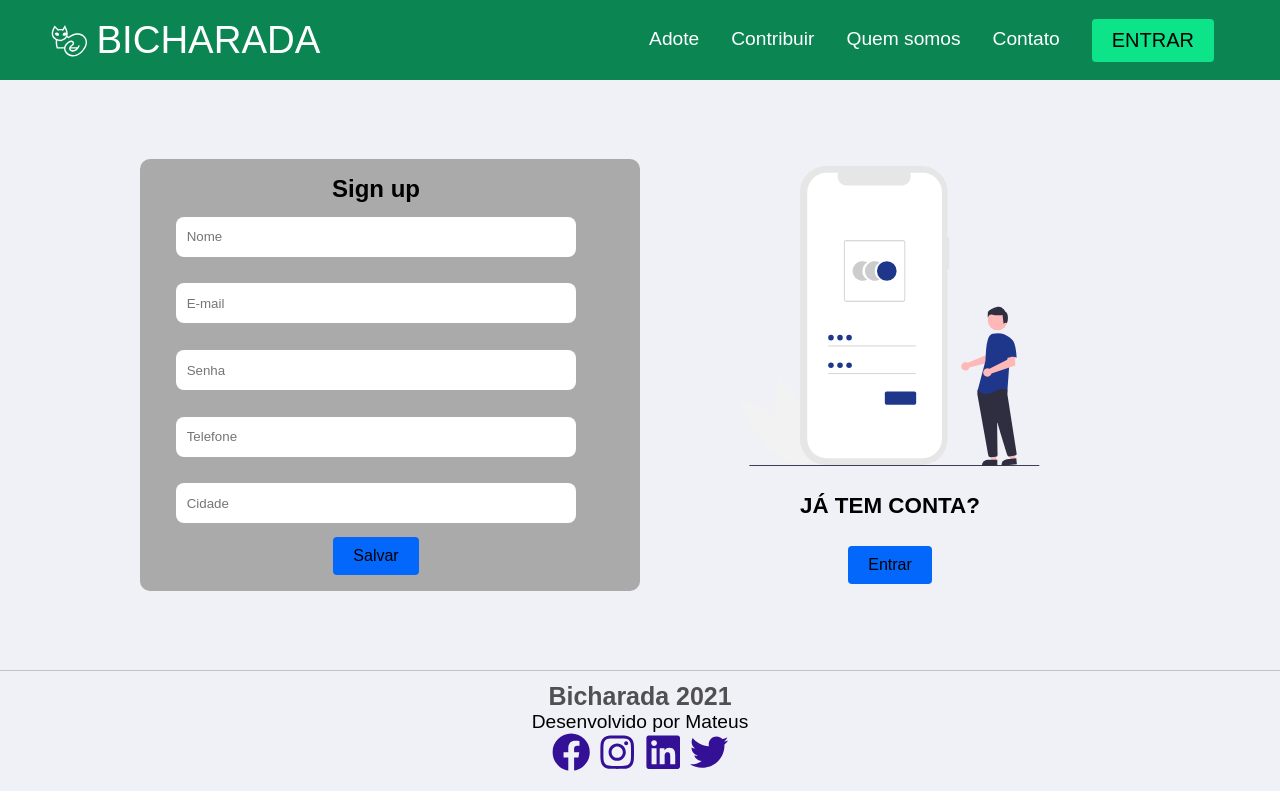
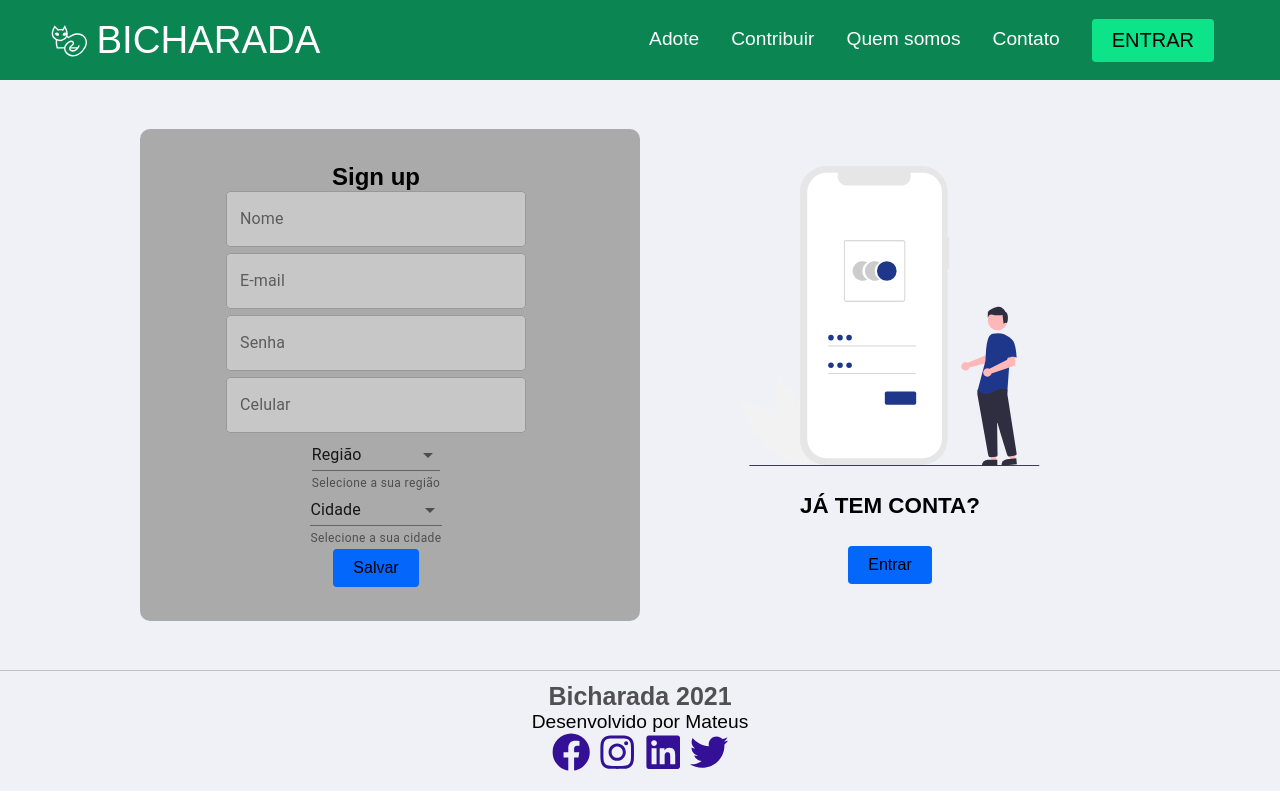
Before and after one commit to mateus-luciano/bicharada-web, a React (Create React App) app: page /sign-up in a window 1280 px wide. Built offline with nearby package versions, Linux system fonts and the light colour scheme; no server answers.

Commit message:
installed dependencies

```diff
--- a/package.json
+++ b/package.json
@@ -13,6 +13,7 @@
     "react": "^17.0.2",
     "react-dom": "^17.0.2",
     "react-icons": "^4.2.0",
+    "react-input-mask": "^2.0.4",
     "react-redux": "^7.2.4",
     "react-router-dom": "^5.2.0",
     "react-scripts": "4.0.3",
--- a/src/pages/SignUp/index.jsx
+++ b/src/pages/SignUp/index.jsx
@@ -1,7 +1,16 @@
 import { useState } from 'react';
 import { useDispatch } from 'react-redux';
 import { useHistory } from 'react-router-dom';
-import { Input, Button } from '../../styles/global';
+
+import {
+  FormControl,
+  Select,
+  MenuItem,
+  FormHelperText,
+  TextField,
+} from '@material-ui/core';
+
+import { Button } from '../../styles/global';
 
 import Spinner from '../../components/Spinner';
 
@@ -18,6 +27,7 @@ import {
   IntLink,
   Image,
   Form,
+  Input,
 } from './styles';
 
 export default () => {
@@ -28,9 +38,15 @@ export default () => {
   const [password, setPassword] = useState('');
   const [phone, setPhone] = useState('');
   const [city, setCity] = useState('');
+  const [region, setRegion] = useState('');
   const [loading, setLoading] = useState(false);
   const [showErrorAlert, setShowErrorAlert] = useState(false);
   const dispatch = useDispatch();
+
+  const handleChange = (event) => {
+    setRegion(event.target.value);
+    console.log(region);
+  };
 
   async function handleStoreLogin() {
     setLoading(true);
@@ -95,35 +111,84 @@ export default () => {
         <Form onSubmit={handleStoreSignUp}>
           <h2>Sign up</h2>
           <Input
-            desk
-            name="name"
-            placeholder="Nome"
+            id="name"
+            label="Nome"
+            type="text"
+            variant="outlined"
+            value={name}
             onChange={(e) => setName(e.target.value)}
           />
           <Input
-            desk
-            name="email"
-            placeholder="E-mail"
+            id="email"
+            label="E-mail"
+            type="text"
+            variant="outlined"
+            value={email}
             onChange={(e) => setEmail(e.target.value)}
           />
           <Input
-            desk
-            name="password"
-            placeholder="Senha"
+            id="password"
+            label="Senha"
+            type="password"
+            variant="outlined"
+            value={password}
             onChange={(e) => setPassword(e.target.value)}
           />
           <Input
-            desk
-            name="phone"
-            placeholder="Telefone"
+            id="phone"
+            label="Celular"
+            type="text"
+            variant="outlined"
+            value={phone}
             onChange={(e) => setPhone(e.target.value)}
           />
-          <Input
-            desk
-            name="city"
-            placeholder="Cidade"
-            onChange={(e) => setCity(e.target.value)}
-          />
+          <FormControl>
+            <Select
+              value={region}
+              onChange={handleChange}
+              displayEmpty
+              inputProps={{ 'aria-label': 'Without label' }}
+            >
+              <MenuItem value="" disabled>
+                Região
+              </MenuItem>
+              <MenuItem value={1}>Vale do Paranhana</MenuItem>
+              <MenuItem value={2}>Vale do Sinos</MenuItem>
+            </Select>
+            <FormHelperText>Selecione a sua região</FormHelperText>
+          </FormControl>
+          <FormControl>
+            { region === 1 ? (
+              <Select
+                value={city}
+                onChange={handleChange}
+                displayEmpty
+                inputProps={{ 'aria-label': 'Without label' }}
+              >
+                <MenuItem value="" disabled>
+                  Cidade
+                </MenuItem>
+                <MenuItem value="Parobé">Parobé</MenuItem>
+                <MenuItem value="Taquara">Taquara</MenuItem>
+                <MenuItem value="Igrjinha">Igrejinha</MenuItem>
+              </Select>
+            ) : (
+              <Select
+                value={city}
+                onChange={handleChange}
+                displayEmpty
+                inputProps={{ 'aria-label': 'Without label' }}
+              >
+                <MenuItem value="" disabled>
+                  Cidade
+                </MenuItem>
+                <MenuItem value="Sapiranga">Sapiranga</MenuItem>
+                <MenuItem value="Campo Bom">Campo Bom</MenuItem>
+                <MenuItem value="Novo Hamburgo">Novo Hamburgo</MenuItem>
+              </Select>
+            ) }
+            <FormHelperText>Selecione a sua cidade</FormHelperText>
+          </FormControl>
           <Button type="submit">
             Salvar
           </Button>
--- a/src/pages/SignUp/styles.jsx
+++ b/src/pages/SignUp/styles.jsx
@@ -1,5 +1,6 @@
 import styled from 'styled-components';
 import { Link } from 'react-router-dom';
+import { TextField, Button } from '@material-ui/core';
 import { Container } from '../../styles/global';
 
 export const SignUpContainer = styled(Container)`
@@ -64,9 +65,26 @@ export const Image = styled.img`
   }
 `;
 
+export const Input = styled(TextField)`
+  width: 300px;
+  height: 62px;
+  // background: #fff;
+
+  input {
+    // height: 12px;
+    background: #c7c7c7;
+    border-radius: 4px;
+
+    &::placeholder {
+      padding-bottom: 40px;
+      padding-left: 10px;
+    }
+  }
+`;
+
 export const Form = styled.form`
   width: 440px;
-  height: 400px;
+  height: 460px;
   display: flex;
   justify-content: center;
   align-items: center;
```
Also changed, not shown: 1 other file (tests, documents, lock files or other folders).
